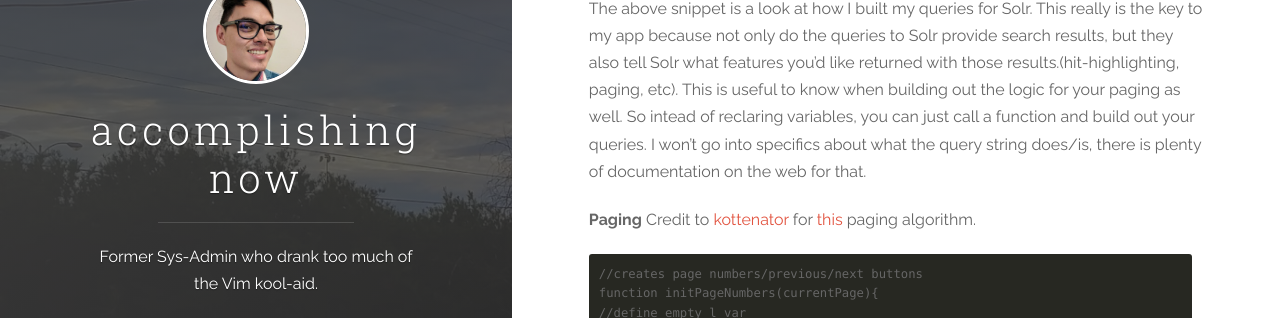
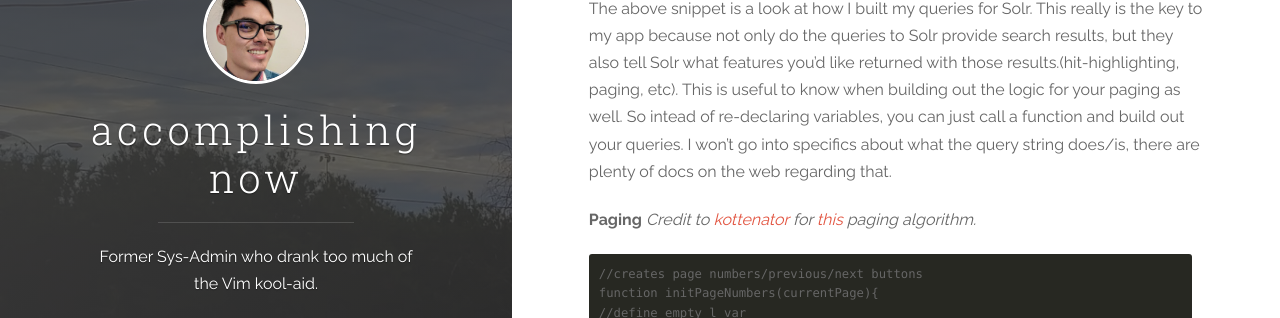
Before and after one commit to pmaxey83/restlessadmin.github.io, a Jekyll site: the page built from _posts/2019-06-11-current-projects.md, in a window 1280 px wide and 900 px high, scrolled down 1337 px. Shown: the part 261-579 px from the top of the window. Built offline with Jekyll 4.4.1, drawn with Linux system fonts in a browser that asks for light colours.

Commit message:
Update 2019-06-11-current-projects.md

````diff
--- a/_posts/2019-06-11-current-projects.md
+++ b/_posts/2019-06-11-current-projects.md
@@ -46,10 +46,10 @@ var query,
 return(query)
 };
 ```
-The above snippet is a look at how I built my queries for Solr.  This really is the key to my app because not only do the queries to Solr provide search results, but they also tell Solr what features you'd like returned with those results.(hit-highlighting, paging, etc).  This is useful to know when building out the logic for your paging as well.  So intead of reclaring variables, you can just call a function and build out your queries.  I won't go into specifics about what the query string does/is, there is plenty of documentation on the web for that.
+The above snippet is a look at how I built my queries for Solr.  This really is the key to my app because not only do the queries to Solr provide search results, but they also tell Solr what features you'd like returned with those results.(hit-highlighting, paging, etc).  This is useful to know when building out the logic for your paging as well.  So intead of re-declaring variables, you can just call a function and build out your queries.  I won't go into specifics about what the query string does/is, there are plenty of docs on the web regarding that.
 
 **Paging**
-Credit to [kottenator](https://gist.github.com/kottenator) for [this](https://gist.github.com/kottenator/9d936eb3e4e3c3e02598) paging algorithm.
+_Credit to [kottenator](https://gist.github.com/kottenator) for [this](https://gist.github.com/kottenator/9d936eb3e4e3c3e02598) paging algorithm._
 ```
 //creates page numbers/previous/next buttons
 function initPageNumbers(currentPage){
````
